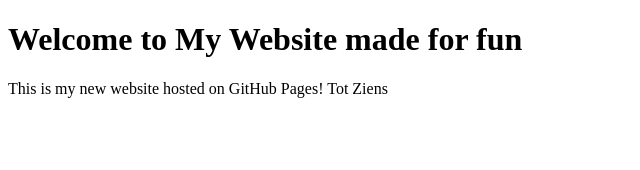
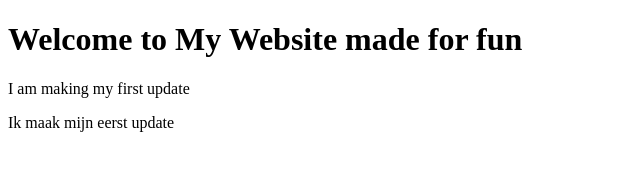
Before and after one commit to abhijith-s-babu/host-test, a plain HTML site: page index.html in a window 1280 px wide. Shown: the whole page, without its empty margins (0-640 px from the left). Drawn offline with Linux system fonts and the light colour scheme.

Commit message:
Update index.html

```diff
--- a/index.html
+++ b/index.html
@@ -8,7 +8,8 @@
   <body>
     <main>
         <h1>Welcome to My Website made for fun</h1>
-        <p>This is my new website hosted on GitHub Pages! Tot Ziens</p>
+        <p>I am making my first update</p>
+        <p>Ik maak mijn eerst update</p>
     </main>
   </body>
 </html>
```
